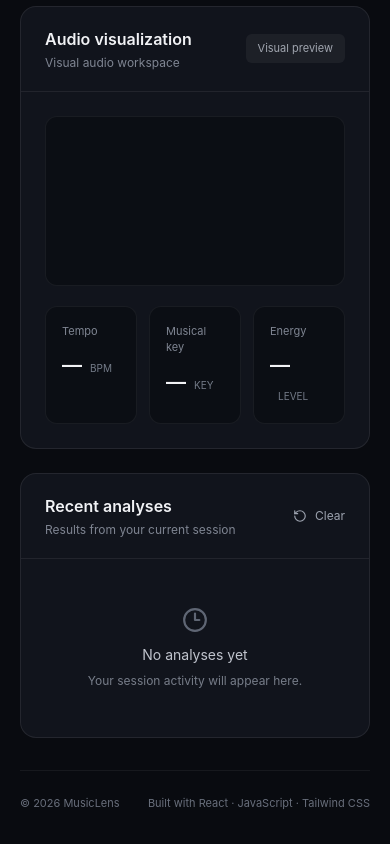
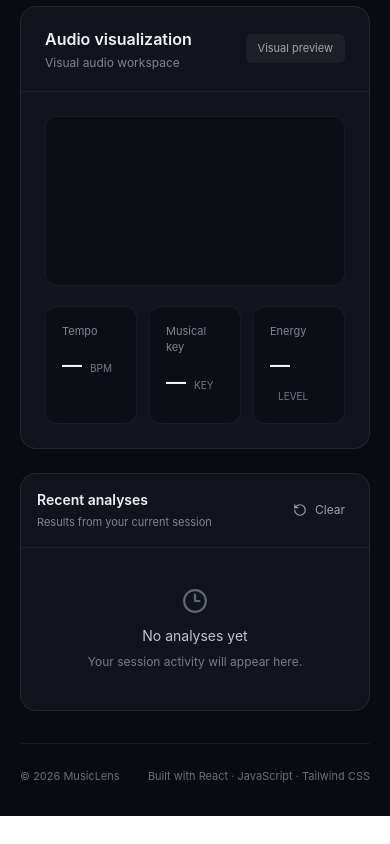
Before and after one commit to AljasMuthukadan/musiclens, a React (Vite) app in the folder apps/web/: page / in a window 390 px wide. Shown: the part 1841-2685 px from the top of the page. After the commit the page ends 2657 px from the top, so only its background shows below. Built offline with nearby package versions, Linux system fonts and the light colour scheme.

Commit message:
Recent analysis mobile responsive view implemented

```diff
--- a/apps/web/src/App.jsx
+++ b/apps/web/src/App.jsx
@@ -159,6 +159,7 @@ function App() {
     setStatus("idle");
   } finally {
     await audioContext.close();
+    setStatus("complete");
   }
 };
 
--- a/apps/web/src/components/RecentAnalyses.jsx
+++ b/apps/web/src/components/RecentAnalyses.jsx
@@ -1,76 +1,92 @@
+
 import { Clock3, FileAudio, RotateCcw } from "lucide-react";
 
-
-function RecentAnalyses ({ history, clearHistory}){
-  console.log("history", history)
+function RecentAnalyses({ history, clearHistory }) {
   return (
     <section
       id="history"
-              className="mt-6 overflow-hidden rounded-2xl border border-white/[0.08] bg-[#11141c]"
+      className="mt-6 w-full min-w-0 overflow-hidden rounded-2xl border border-white/[0.08] bg-[#11141c]"
     >
-              <div className="flex items-center justify-between border-b border-white/[0.07] px-6 py-5">
+      {/* Header */}
+      <div className="flex items-center justify-between gap-3 border-b border-white/[0.07] px-4 py-4 sm:px-5">
         <div>
-                  <h3 className="text-base font-semibold">
+          <h3 className="text-sm font-semibold sm:text-base">
             Recent analyses
           </h3>
-                  <p className="mt-1 text-xs text-[#7f8592]">
+          <p className="mt-1 text-[11px] text-[#7f8592] sm:text-xs">
             Results from your current session
           </p>
         </div>
+
         <button
-                  onClick={() => clearHistory()}
-                  className="flex items-center gap-2 text-xs text-[#9ca2ae] hover:text-white"
+          onClick={clearHistory}
+          className="flex shrink-0 items-center gap-2 rounded-lg px-2 py-2 text-xs text-[#9ca2ae] transition hover:bg-white/[0.05] hover:text-white"
         >
           <RotateCcw size={14} />
           Clear
         </button>
       </div>
 
+      {/* Empty state */}
       {history.length === 0 ? (
-                <div className="flex flex-col items-center justify-center px-6 py-12 text-center">
+        <div className="flex flex-col items-center justify-center px-4 py-10 text-center">
           <Clock3 size={26} className="mb-3 text-[#5f6674]" />
+
           <p className="text-sm text-[#c0c4cd]">
             No analyses yet
           </p>
+
           <p className="mt-2 text-xs text-[#777d89]">
             Your session activity will appear here.
           </p>
         </div>
       ) : (
         <div className="divide-y divide-white/[0.06]">
-                  {/* Display the recent analyses in reverse order (most recent first) */}
           {history.slice().reverse().map((item) => (
             <div
               key={item.id}
-                      className="flex items-center gap-4 px-6 py-4"
+              className="flex min-w-0 flex-col gap-3 px-4 py-4 sm:flex-row sm:items-center sm:justify-between sm:gap-5 sm:px-5"
             >
-                      <div className="flex h-10 w-10 items-center justify-center rounded-lg bg-[#222834] text-[#b6f36b]">
-                        <FileAudio size={19} />
+              {/* Left: Audio file details */}
+              <div className="flex min-w-0 items-center gap-3 sm:flex-1">
+                <div className="flex h-9 w-9 shrink-0 items-center justify-center rounded-lg bg-[#222834] text-[#b6f36b]">
+                  <FileAudio size={18} />
                 </div>
-                      <div className="min-w-0 flex-1">
-                        <p className="truncate text-sm font-medium">
+
+                <div className="min-w-0">
+                  <p className="truncate text-xs font-medium text-[#f1f2f5] sm:text-sm">
                     {item.fileName}
                   </p>
-                        <p className="mt-1 text-[11px] text-[#777d89]">
+
+                  <p className="mt-1 text-[10px] text-[#777d89] sm:text-[11px]">
                     {item.analysisDate} · Demo result
                   </p>
                 </div>
+              </div>
+
+              {/* Right: Genre percentages in one row */}
+              <div className="flex min-w-0 items-center gap-4 overflow-x-auto pl-12 scrollbar-none sm:pl-0 sm:gap-5">
                 {item.genres.map((genre, index) => (
-                        <div className="text-right">
-                        <p className="text-xs font-medium">
-                          {item.genres[index].name}
+                  <div
+                    key={`${item.id}-${genre.name}-${index}`}
+                    className="shrink-0 text-left sm:text-right"
+                  >
+                    <p className="text-[10px] text-[#858b98] sm:text-[11px]">
+                      {genre.name}
                     </p>
-                        <p className="mt-1 text-[11px] text-[#b6f36b]">
-                          {item.genres[index].value}%
+
+                    <p className="mt-1 text-xs font-semibold tabular-nums text-[#b6f36b]">
+                      {genre.value}%
                     </p>
                   </div>
                 ))}
+              </div>
             </div>
           ))}
         </div>
       )}
     </section>
-  )
+  );
 }
 
 export default RecentAnalyses;
```
Lines whose indentation alone changed are shown as unchanged.
